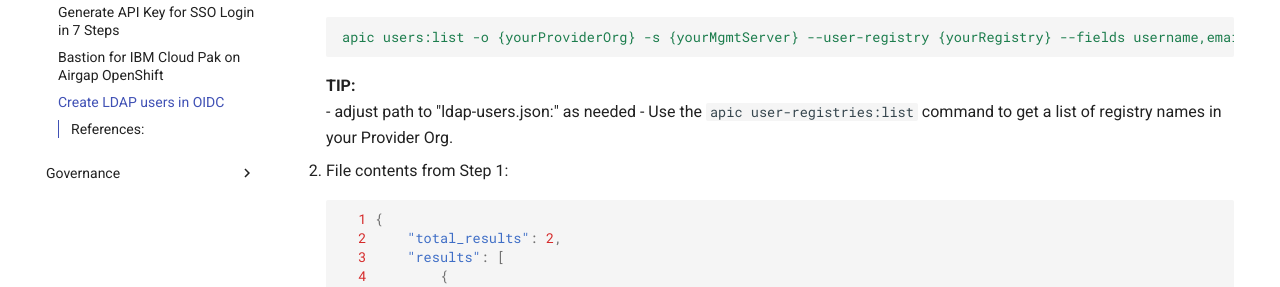
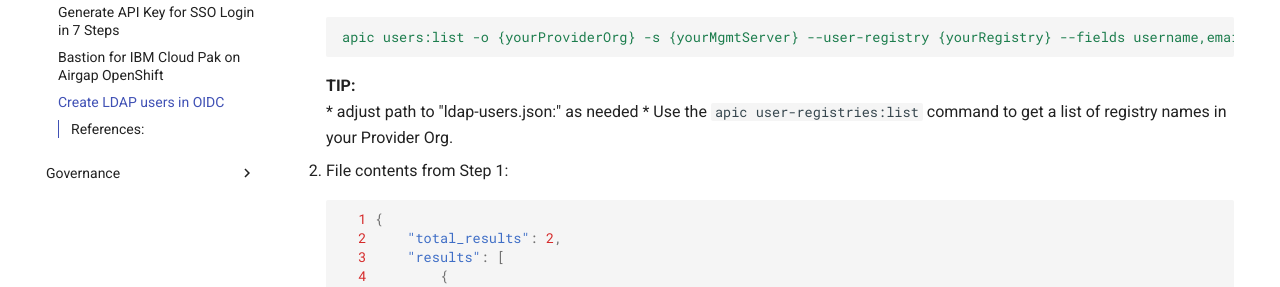
Before and after one commit to ibm-apiconnect/apic-hybrid-cloud-enablement, an MkDocs documentation site: the page built from docs-and-tools/dev-ops/create-oidc-users-from-ldap.md, in a window 1280 px wide and 900 px high. Shown: the part 279-566 px from the top of the window. Built offline with MkDocs 1.6.1 and Material for MkDocs 9.7.7, drawn with Linux system fonts in a browser that asks for light colours.

````diff
--- a/docs-and-tools/dev-ops/create-oidc-users-from-ldap.md
+++ b/docs-and-tools/dev-ops/create-oidc-users-from-ldap.md
@@ -10,8 +10,8 @@
     ```
 
     **TIP:**
-      - adjust path to "ldap-users.json:" as needed
-      - Use the `apic user-registries:list` command to get a list of registry names in your Provider Org.
+      * adjust path to "ldap-users.json:" as needed
+      * Use the `apic user-registries:list` command to get a list of registry names in your Provider Org.
 
 2. File contents from Step 1:
 
````
